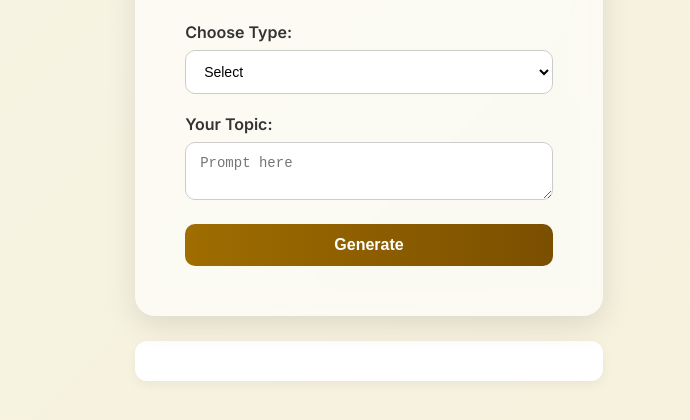
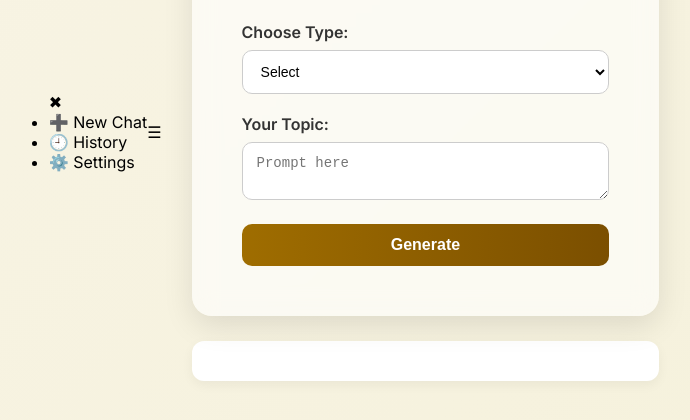
Before and after one commit to Chinmay-Anmulwar/Content-Generator, a plain HTML site: page index.html in a window 1280 px wide. Shown: the part 268-688 px from the top of the page, without its empty margins (271-961 px from the left). Drawn offline with Linux system fonts and the light colour scheme.

Commit message:
Update index.html

```diff
--- a/index.html
+++ b/index.html
@@ -8,6 +8,20 @@
   <link href="https://fonts.googleapis.com/css2?family=Inter:wght@400;600;700&display=swap" rel="stylesheet">
 </head>
 <body>
+         <!-- Sidebar -->
+<div class="sidebar" id="sidebar">
+  <div class="sidebar-header">
+    <span class="close-btn" onclick="toggleSidebar()">✖</span>
+  </div>
+  <ul class="sidebar-menu">
+    <li>➕ New Chat</li>
+    <li>🕘 History</li>
+    <li>⚙️ Settings</li>
+  </ul>
+</div>
+
+<!-- Menu Toggle -->
+<div class="menu-toggle" onclick="toggleSidebar()">☰</div>
   <div class="container">
     <div class="form-box">
       <h1>Generate Content with AI</h1>
@@ -32,5 +46,13 @@
 
     </div>
   </div>
+   <script>
+  function toggleSidebar() {
+    const sidebar = document.getElementById('sidebar');
+    const toggle = document.querySelector('.menu-toggle');
+    sidebar.classList.toggle('active');
+        toggle.style.display = sidebar.classList.contains('active') ? 'none' : 'block';
+  }
+</script>
 </body>
 </html>
```
